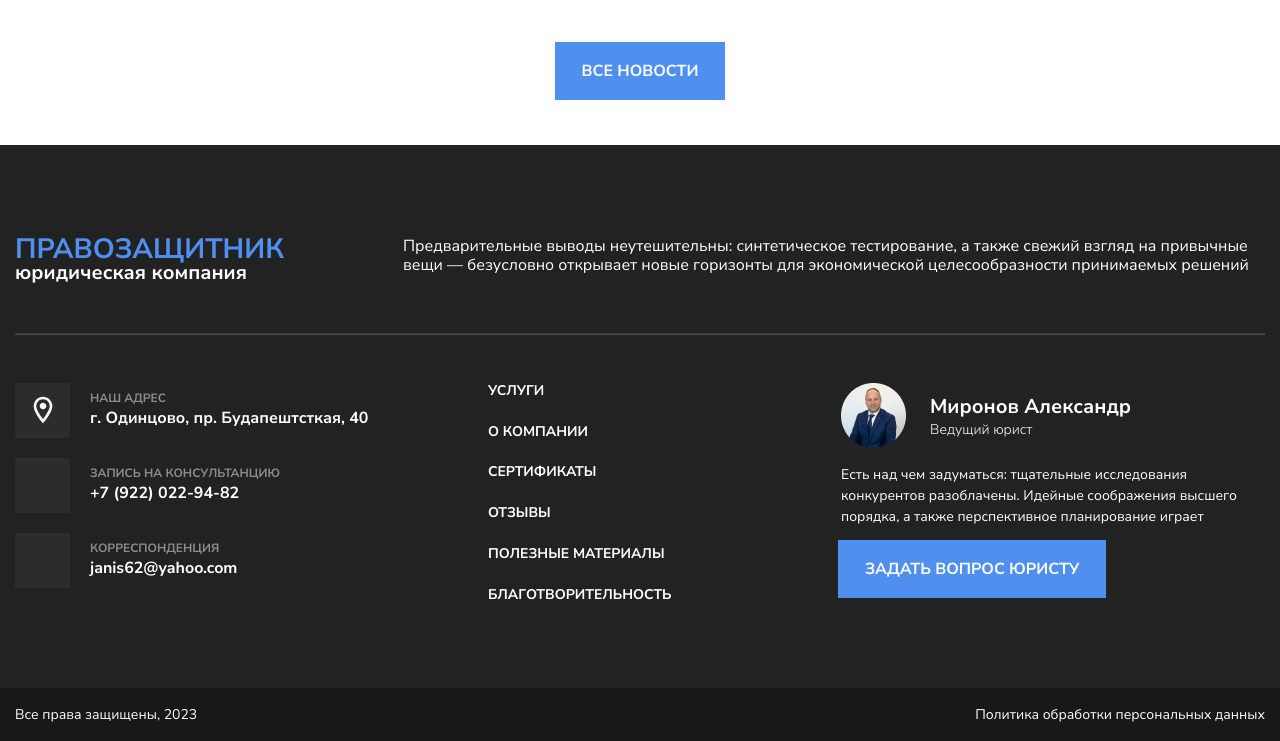
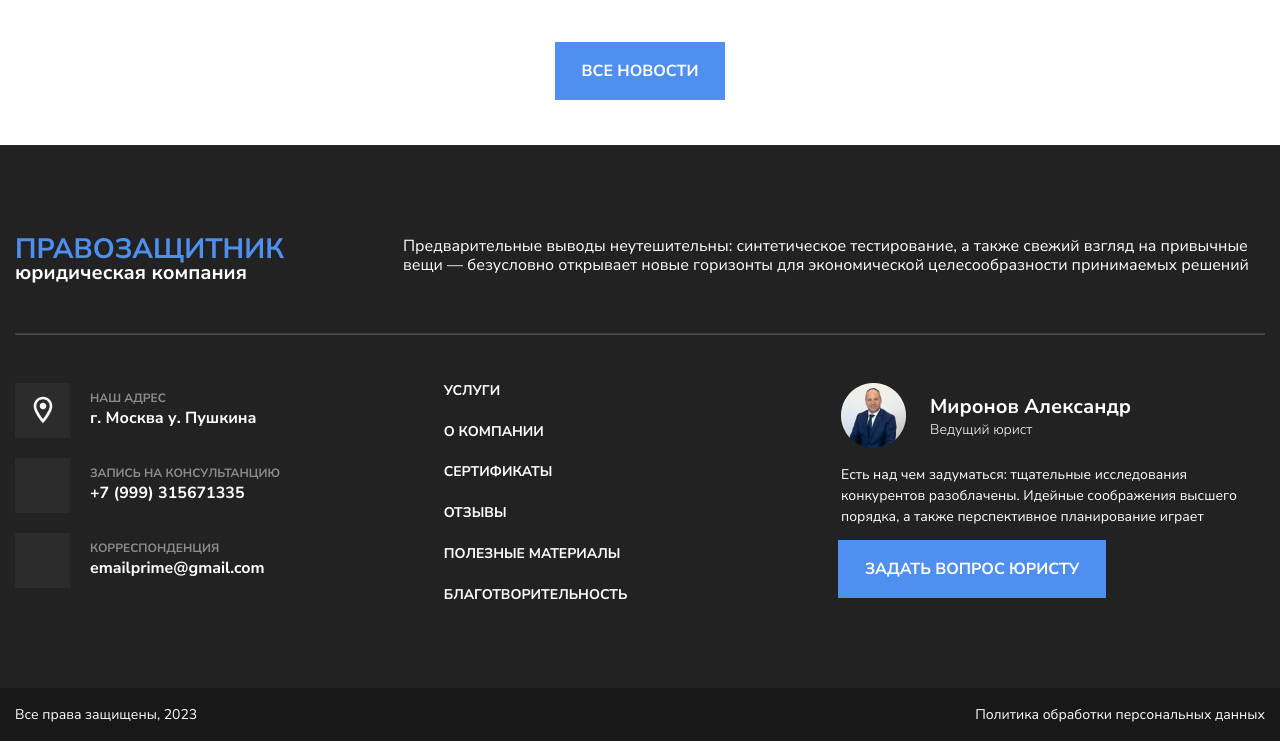
Before and after one commit to adasdada1/Ur-Uslugi, a plain HTML site: page index.html in a window 1280 px wide. Shown: the part 4218-4959 px from the top of the page. Drawn offline with nearby package versions, Linux system fonts and the light colour scheme; a script that the page names is missing.

Commit message:
Update index.html

```diff
--- a/index.html
+++ b/index.html
@@ -847,7 +847,7 @@
                                     </div>
                                     <div class="footer__info_text">
                                         <div class="footer__info_top">Наш адрес</div>
-                                        <div class="footer__info_bottom">г. Одинцово, пр. Будапештсткая, 40</div>
+                                        <div class="footer__info_bottom">г. Москва у. Пушкина</div>
                                     </div>
 
                                 </li>
@@ -859,7 +859,7 @@
                                     </div>
                                     <div class="footer__info_text">
                                         <div class="footer__info_top">ЗАПИСЬ НА КОНСУЛЬТАНЦИЮ</div>
-                                        <a href="tel:+79220229482" class="footer__info_bottom" >+7 (922) 022-94-82</a>
+                                        <a href="tel:+799915671335" class="footer__info_bottom" >+7 (999) 315671335</a>
                                     </div>
 
                                 </li>
@@ -871,7 +871,7 @@
                                     </div>
                                     <div class="footer__info_text">
                                         <div class="footer__info_top">корреспонденция</div>
-                                        <a href="mailto:janis62@yahoo.com" class="footer__info_bottom" >janis62@yahoo.com</a>
+                                        <a href="mailto:janis62@yahoo.com" class="footer__info_bottom" >emailprime@gmail.com</a>
                                     </div>
 
                                 </li>
```
